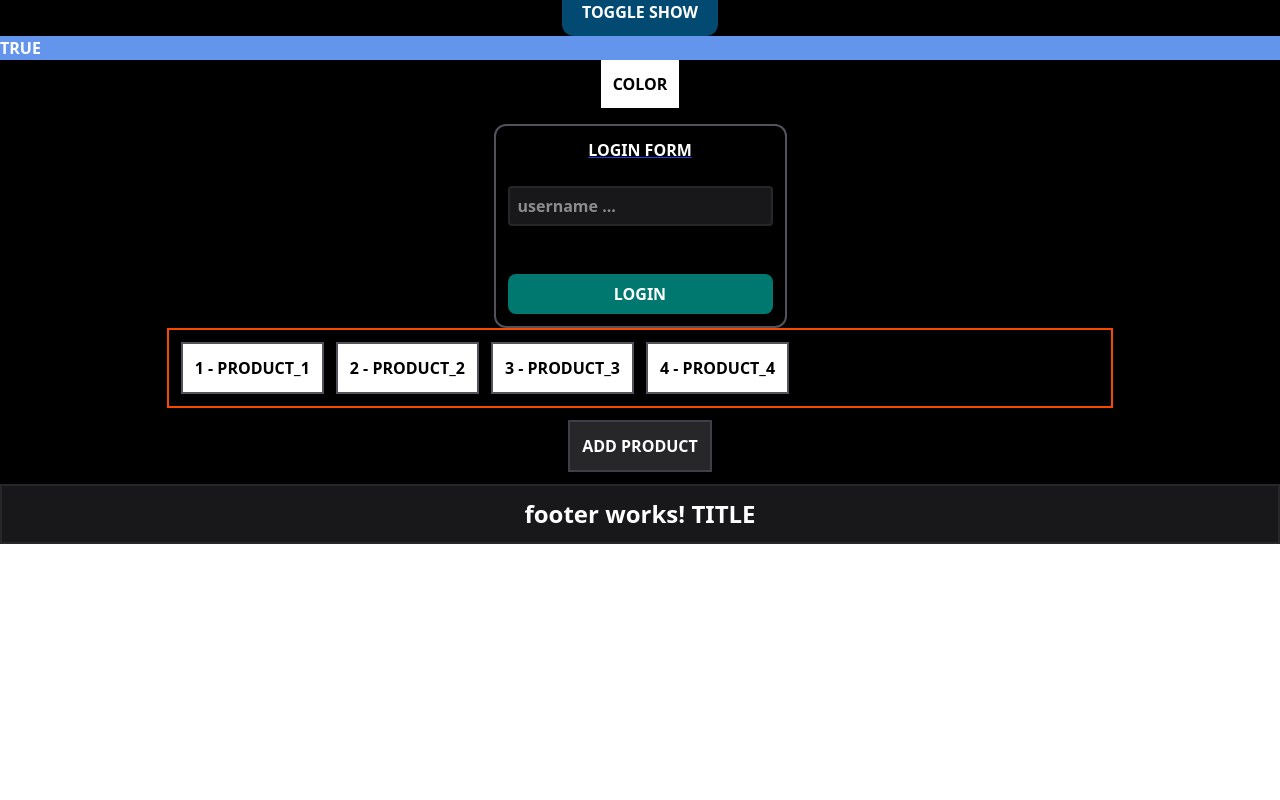
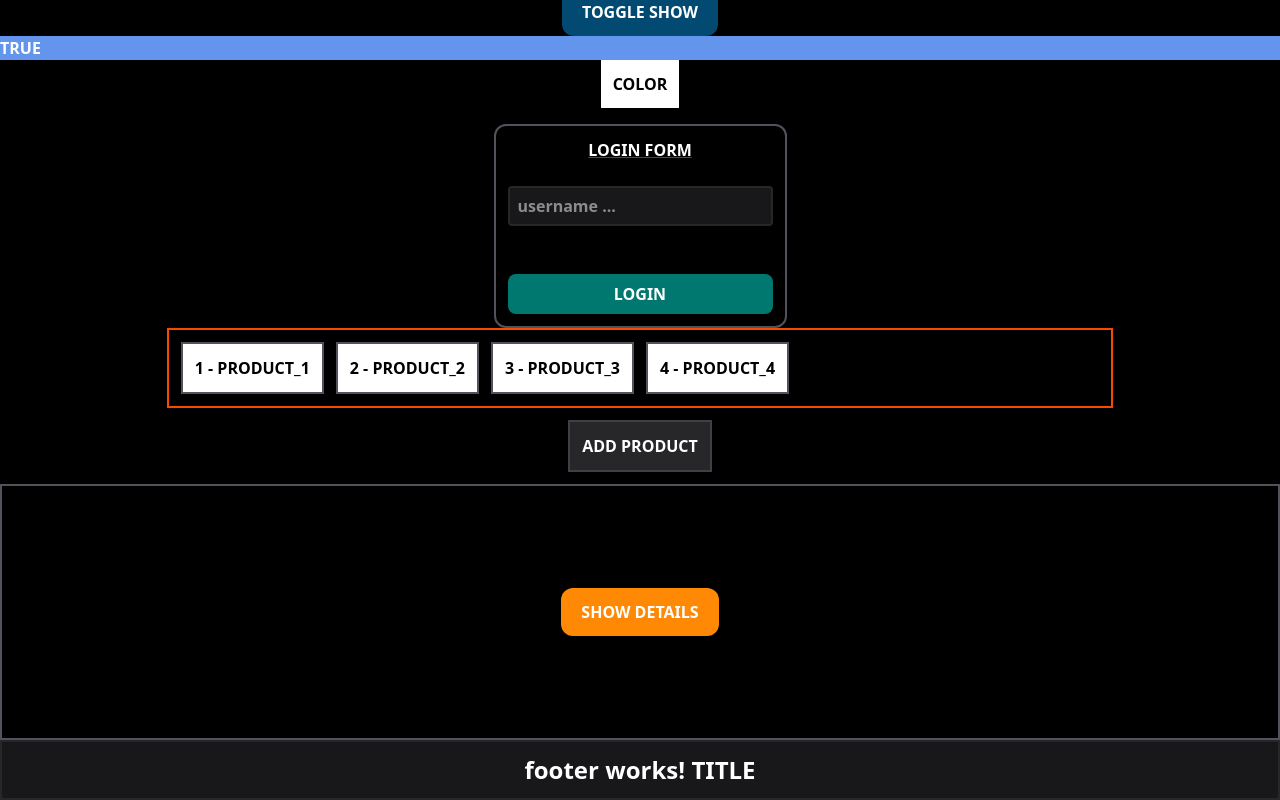
Before and after one commit to PouryaSoleimani/ANGULAR__TRAINING, an Angular app: page / in a window 1280 px wide. Shown: the part 1410-2210 px from the top of the page. Before the commit the page ends 1954 px from the top, so only its background shows below. Built offline with nearby package versions, Linux system fonts and the light colour scheme.

Commit message:
PRACTICE

```diff
--- a/src/app/app.html
+++ b/src/app/app.html
@@ -105,6 +105,18 @@
     </button>
   </div>
 
+  <!-- ^ PRACTICE ------------------------------------------------------------------------------------------------------------->
+  <div class="border-2 h-64 flex flex-col items-center justify-center gap-4 p-4 border-zinc-600">
+    <button (click)="detailsShowToggler()" class="bg-orange-400 px-5 py-3 rounded-xl w-fit">
+      SHOW DETAILS
+    </button>
+    @if (isShowDetails) {
+    <p class="bg-white text-black font-bold p-3 rounded-xl border-2 border-orange-400">
+      {{ details }}
+    </p>
+    }
+  </div>
+
   <app-footer />
 </main>
 <!-- ^ END ------------------------------------------------------------------------->
--- a/src/app/app.ts
+++ b/src/app/app.ts
@@ -56,4 +56,11 @@ export class App {
       title: 'PRODUCT__' + (Math.random() * 10).toString().slice(0, 1)
     })
   }
+
+  public isShowDetails = false
+  public details = 'THIS IS DETAILS'
+  public detailsShowToggler() {
+    this.isShowDetails = !this.isShowDetails
+  }
+
 }
```
